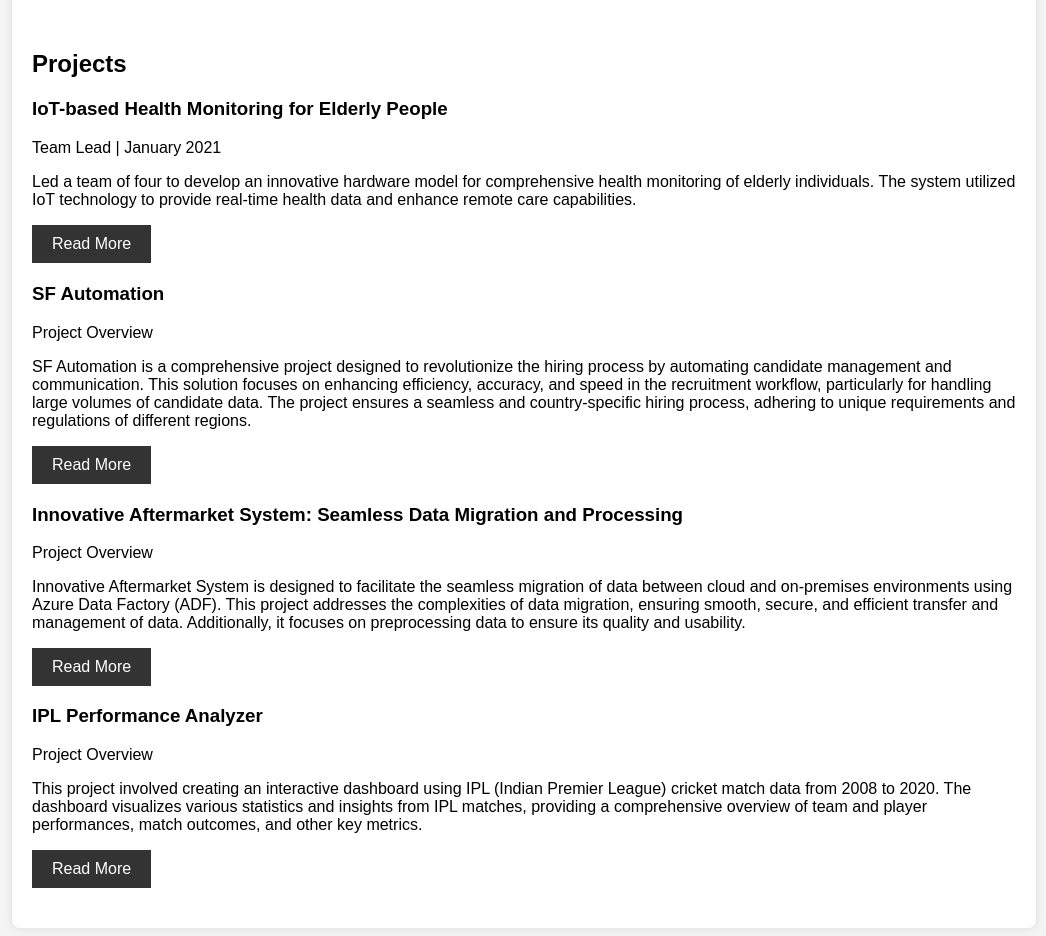
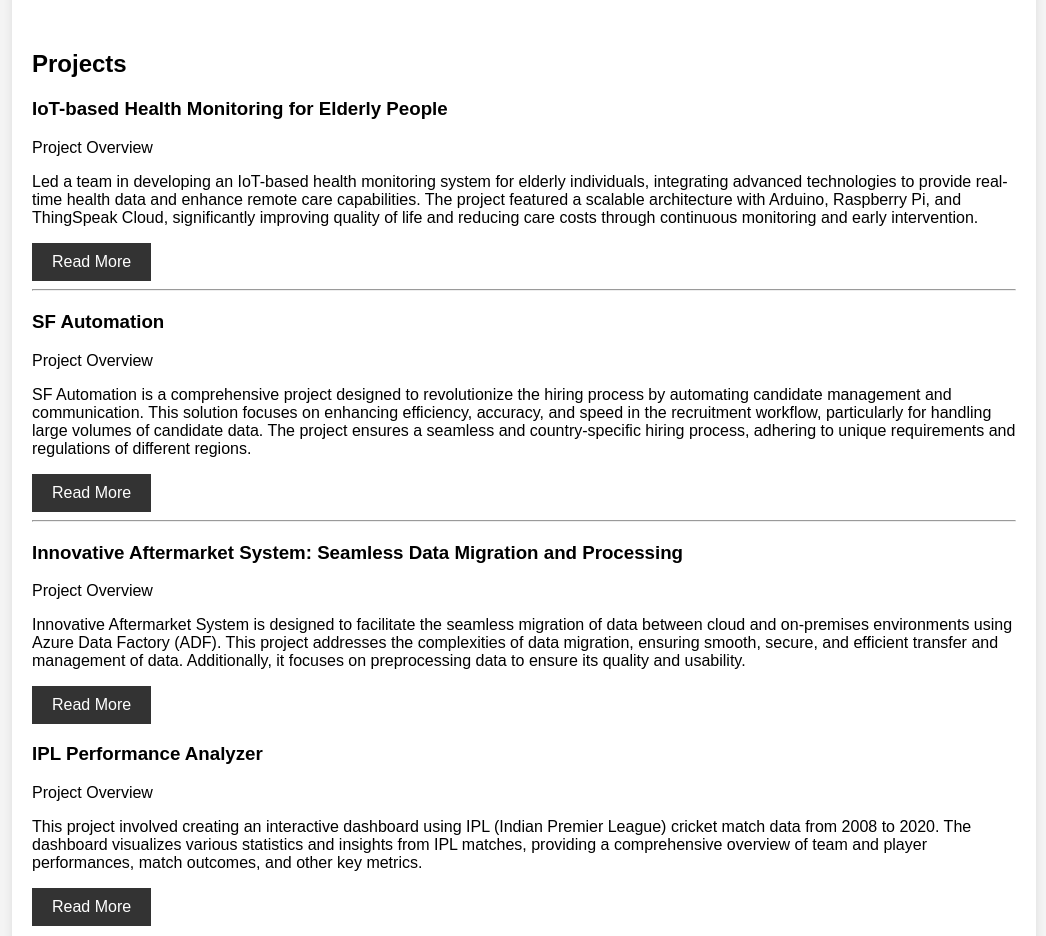
Before and after one commit to pranitha275/Portfolio, a plain HTML site: page index.html in a window 1280 px wide. Shown: the part 2820-3756 px from the top of the page, without its empty margins (116-1162 px from the left). Drawn offline with Linux system fonts and the light colour scheme.

Commit message:
Update index.html

```diff
--- a/index.html
+++ b/index.html
@@ -165,8 +165,8 @@
 
         <div class="project-entry">
             <h3>IoT-based Health Monitoring for Elderly People</h3>
-            <p>Team Lead | January 2021</p>
-            <p>Led a team of four to develop an innovative hardware model for comprehensive health monitoring of elderly individuals. The system utilized IoT technology to provide real-time health data and enhance remote care capabilities.</p>
+            <p>Project Overview</p>
+            <p>Led a team in developing an IoT-based health monitoring system for elderly individuals, integrating advanced technologies to provide real-time health data and enhance remote care capabilities. The project featured a scalable architecture with Arduino, Raspberry Pi, and ThingSpeak Cloud, significantly improving quality of life and reducing care costs through continuous monitoring and early intervention.</p>
             <button class="read-more-btn">Read More</button>
             <div class="project-details">
                 <h4>Key Achievements:</h4>
@@ -188,6 +188,7 @@
                 </ul>
                 <p>This project showcases my ability to lead a team, integrate complex technologies, and develop practical solutions that address real-world healthcare challenges using IoT and cloud technologies.</p>
             </div>
+            <hr>
         </div>
 
         <div class="project-entry">
@@ -221,6 +222,7 @@
                 <h4>Conclusion:</h4>
                 <p>The SF Automation project has successfully transformed the hiring process, making it more efficient, accurate, and user-friendly. By automating various stages and ensuring compliance with country-specific regulations, this solution stands out as a critical tool for modern recruitment.</p>
             </div>
+            <hr>
         </div>
 
         <div class="project-entry">
```
